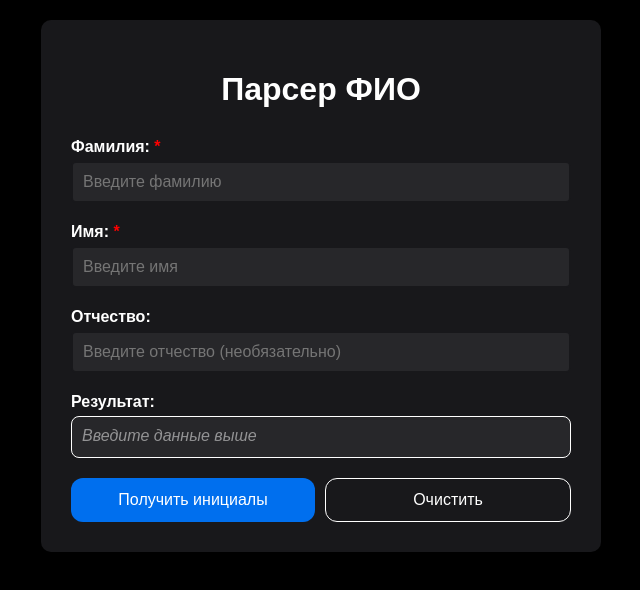
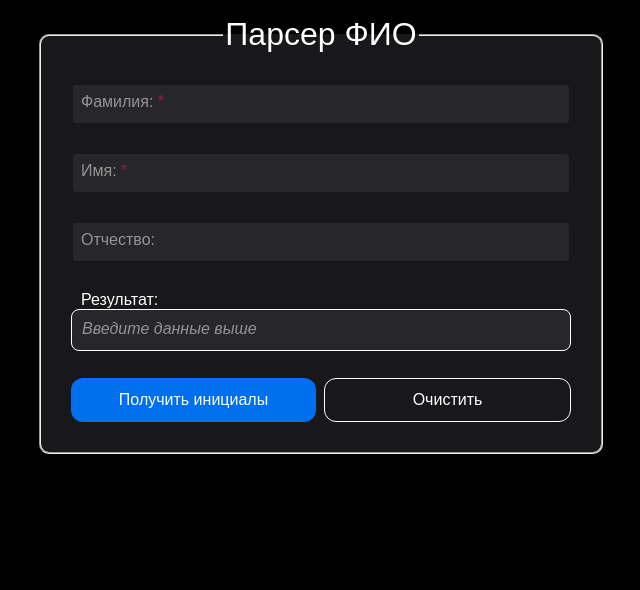
Before and after one commit to FrontendCourseMP/ts-pair-bubenev, a website with bundled scripts: page index.html in a window 1280 px wide. Shown: the whole page, without its empty margins (319-959 px from the left). Built offline with nearby package versions, Linux system fonts and the light colour scheme.

Commit message:
Make some visual changes, make placeholders move to the top

```diff
--- a/index.html
+++ b/index.html
@@ -7,23 +7,22 @@
     <link rel="stylesheet" href="./src/style.css">
 </head>
 <body>
-<div class="container">
-    <h1>Парсер ФИО</h1>
-
+<fieldset class="container">
+    <legend>Парсер ФИО</legend>
     <form id="nameForm">
         <div class="form-group">
+            <input type="text" id="lastName" placeholder=" " required>
             <label for="lastName" class="required">Фамилия:</label>
-            <input type="text" id="lastName" placeholder="Введите фамилию" required>
         </div>
 
         <div class="form-group">
+            <input type="text" id="firstName" placeholder=" " required>
             <label for="firstName" class="required">Имя:</label>
-            <input type="text" id="firstName" placeholder="Введите имя" required>
         </div>
 
         <div class="form-group">
-            <label for="middleName">Отчество:</label>
-            <input type="text" id="middleName" placeholder="Введите отчество (необязательно)">
+            <input type="text" id="middleName" placeholder=" ">
+            <label class="input" for="middleName">Отчество:</label>
         </div>
 
         <div class="form-group">
@@ -40,7 +39,7 @@
             </button>
         </div>
     </form>
-</div>
+</fieldset>
 <script src="./dist/index.js"></script>
 </body>
 </html>
--- a/src/style.css
+++ b/src/style.css
@@ -10,9 +10,9 @@
 }
 
 body {
-    font-family: Arial, sans-serif;
+    font-family: sans-serif;
     margin: 0;
-    padding: 20px;
+    padding: 1rem;
     background-color: var(--color-bg);
 }
 
@@ -30,20 +30,20 @@ h1 {
     margin-bottom: 30px;
 }
 
-.form-group {
-    margin-bottom: 20px;
+legend {
+    color: var(--color-text);
+    margin: auto;
+    font-size: 2rem;
 }
 
-label {
-    display: block;
-    margin-bottom: 5px;
-    font-weight: bold;
-    color: var(--color-text);
+.form-group {
+    position: relative;
+    margin-bottom: 1.7rem;
 }
 
 .required::after {
     content: " *";
-    color: red;
+    color: var(--color-danger);
 }
 
 input[type="text"] {
@@ -59,9 +59,25 @@ input[type="text"] {
     color: var(--color-text);
 }
 
-input[type="text"]:focus {
-    border-color: var(--color-primary);
-    outline: none;
+label {
+    color: var(--color-text);
+    padding: 10px;
+}
+
+input[type="text"] + label {
+    pointer-events: none;
+    position: absolute;
+    left: 0;
+    top: 0;
+    transition: 0.2s;
+    transition-timing-function: cubic-bezier(0.25, 0.1, 0.25, 1);
+    opacity: 0.5;
+    background: transparent;
+}
+
+input[type="text"]:focus + label, input[type="text"]:not(:placeholder-shown) + label {
+    opacity: 1;
+    transform: translateY(-90%) translateX(-14px);
 }
 
 output {
@@ -77,7 +93,7 @@ output {
 
 .button-group {
     display: flex;
-    gap: 10px;
+    gap: 0.5rem;
     margin-top: 20px;
 }
 
```
